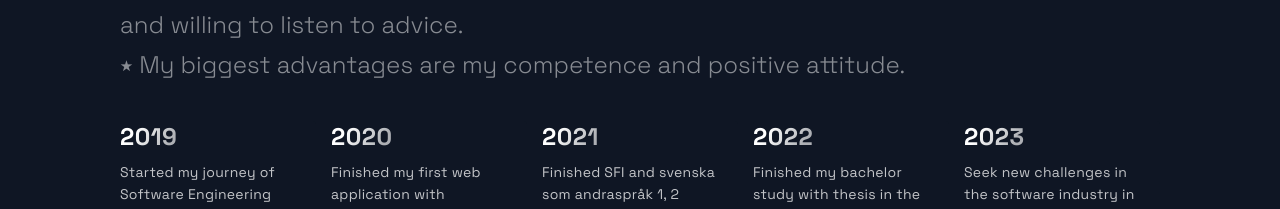
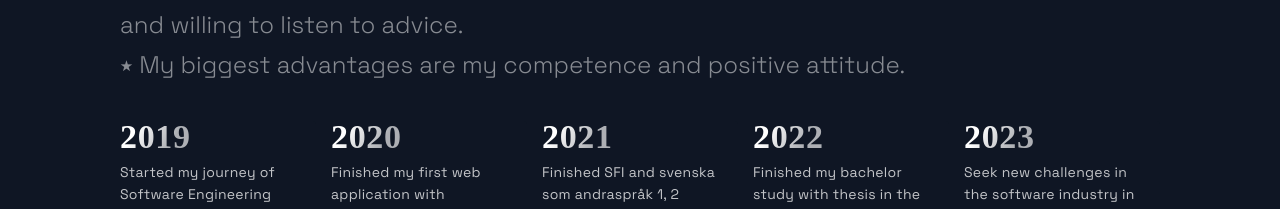
Before and after one commit to ZJW-92/personal_portfolio, a Next.js app: page / in a window 1280 px wide. Shown: the part 10590-10799 px from the top of the page. Built offline with nearby package versions, Linux system fonts and the light colour scheme.

Commit message:
update timeline style.js

```diff
--- a/src/components/TimeLine/TimeLineStyles.js
+++ b/src/components/TimeLine/TimeLineStyles.js
@@ -65,8 +65,9 @@ export const CarouselItem = styled.div`
 `
 
 export const CarouselItemTitle = styled.h4`
+  font-family: pacifico;
   font-weight: bold;
-  font-size: 24px;
+  font-size: 34px;
   line-height: 32px;
   letter-spacing: 0.02em;
   display: flex;
```
